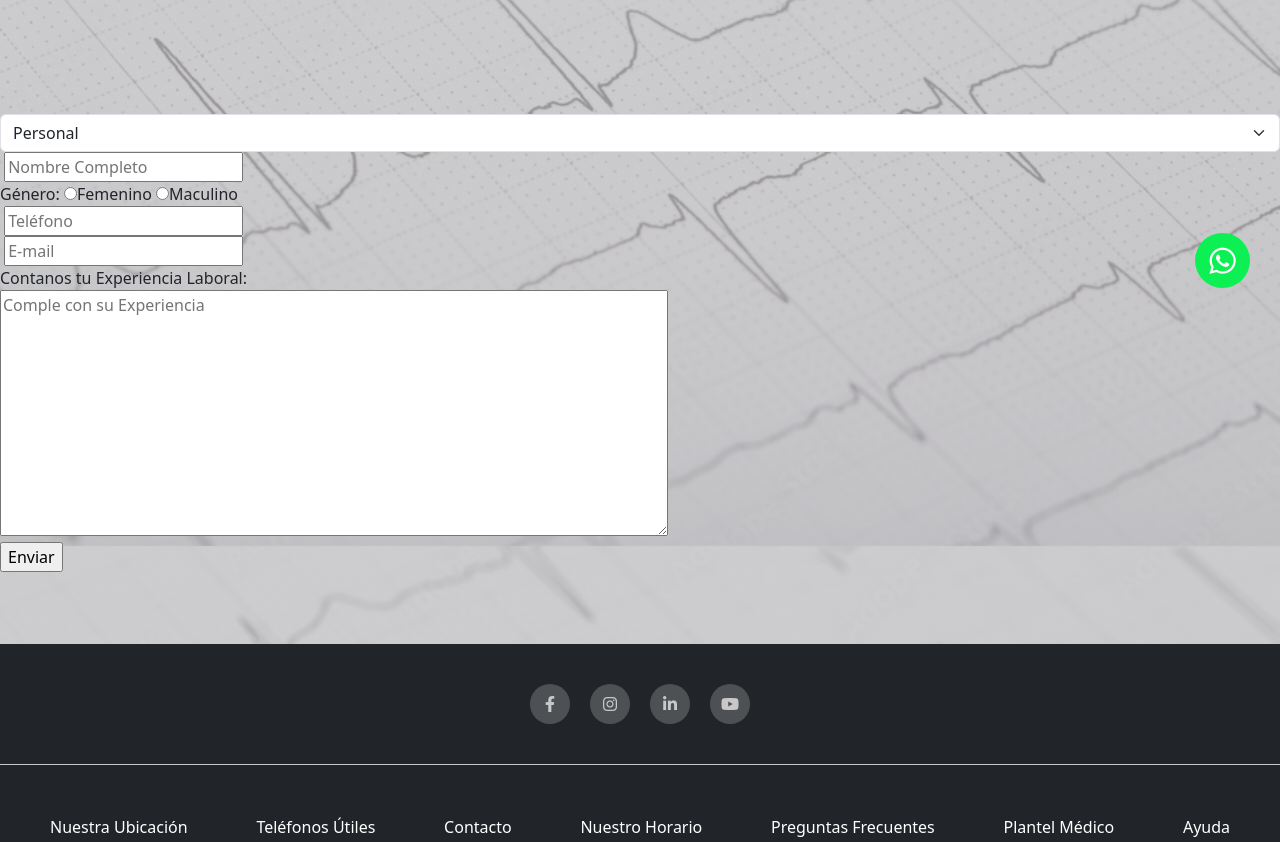
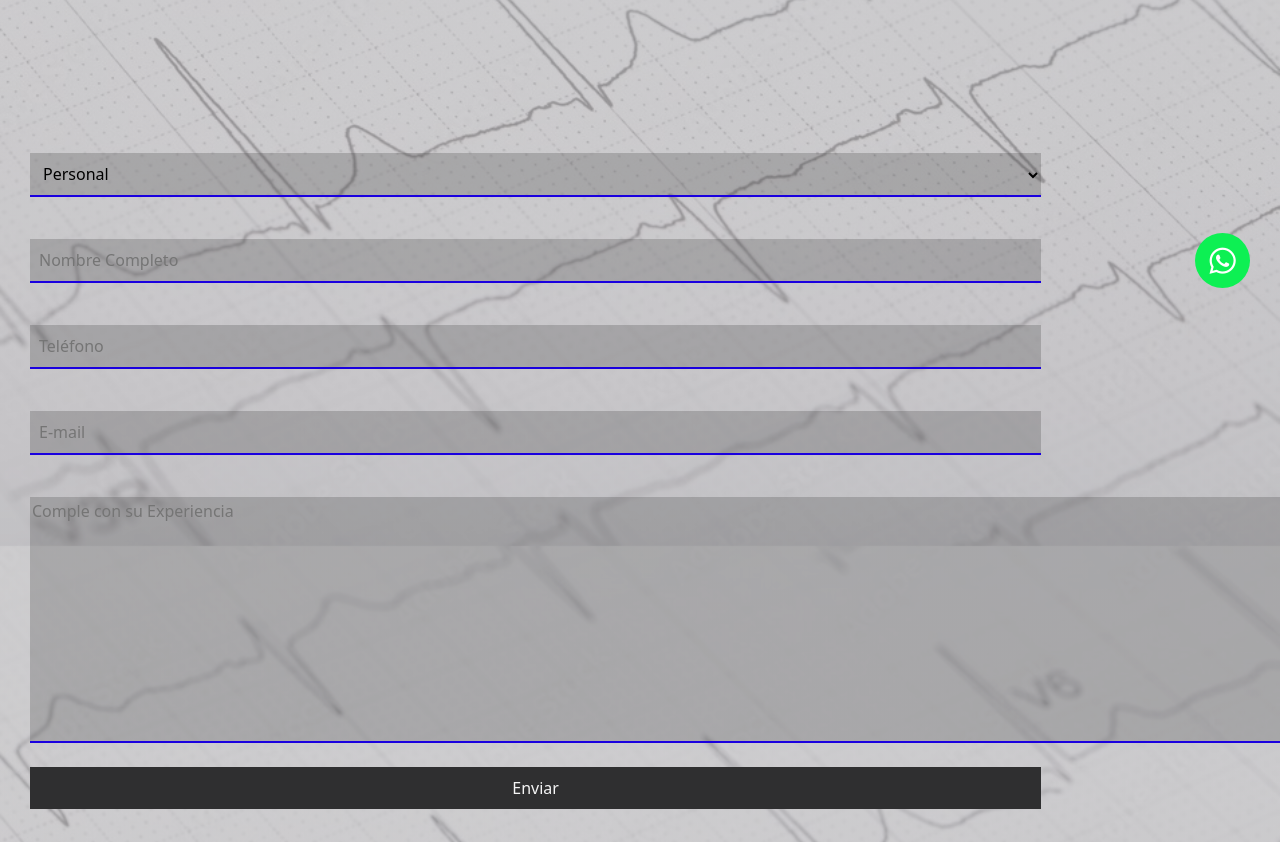
Before and after one commit to MariaPiaOllivier/repositorioenclase, a website: page paginas/enviarcv.html in a window 1280 px wide. Shown: the part 482-1324 px from the top of the page. Drawn offline with nearby package versions, Linux system fonts and the light colour scheme.

Commit message:
se modifica estilo del formulario

```diff
--- a/paginas/enviarcv.html
+++ b/paginas/enviarcv.html
@@ -80,11 +80,9 @@
         <a href="https://wa.me/542942369226"class="linkWhas" target="_blank">
             <i class="fab fa-whatsapp"></i></a>
     </div>
-
     <div class="containerTituloForm">
        <h1 class="containerTituloForm__titulo">¿Te interesa Trabajar con Nosotros?</h1>
      </div>
-
      <div class="containerTxtoImgForm">
       <img src="../Assets/img/enviar-CV-.jpg"
       class="containerTxtoImgForm__img" alt="tecla enviar cv">
@@ -96,87 +94,21 @@
      </div>
     <br>
     <br>
-      <!-- <form class="row g-3 needs-validation justify-content-md-center" novalidate>
-        <div class="form-datos col-md-3 d-flex">
-          <label for="validationTooltip01" class="form-label"></label>
-          <input type="text" class="form-control" id="validationTooltip01"placeholder="Nombre" value="" required>
-          <div class="valid-tooltip">
-          </div>
-        </div>
-        <div class="col-md-3 d-flex">
-          <label for="validationTooltip02" class="form-label"></label>
-          <input type="text" class="form-control" id="validationTooltip02" placeholder="Apellido" value="" required>
-          <div class="valid-tooltip">
-          </div>
-        </div>
-
-        <div class="col-md-3 d-flex">
-          <label for="validationTooltip02" class="form-label"></label>
-          <input type= "tel" class="form-control" id="validationTooltip02" placeholder="Teléfono" value="" required>
-          <div class="valid-tooltip">
-          </div>
-        </div>
-
-        <div class="col-md-5 d-flex">
-          <label for="validationTooltipUsername" class="form-label"></label>
-          <div class="input-group has-validation">
-            <span class="input-group-text" id="validationTooltipUsernamePrepend">@</span>
-            <input type="text" class="form-control" id="validationTooltipUsername" placeholder="Correco Electrónico" aria-describedby="validationTooltipUsernamePrepend" required>
-          </div>
-        </div>
-
-        <div class="col-md-2 d-flex">
-          <label for="validationTooltip04" class="form-label"></label>
-          <select class="form-select" id="validationTooltip04" required>
-            <option selected disabled value="Seleccione Tipo de Personal">Género</option>
-            <option>Femenino</option>
-            <option>Masculino</option>
-            <option>No Contestar</option>
-          </select>
-        </div>
-
-        <div class="col-md-3 d-flex">
-          <label for="validationTooltip04" class="form-label"></label>
-          <select class="form-select" id="validationTooltip04" required>
-            <option selected disabled value="Seleccione Tipo de Personal">Seleccione Tipo de Personal</option>
-            <option>Personal Médico</option>
-            <option>Personal de Salud</option>
-            <option>Personal Administrativo</option>
-            <option>Otro</option>
-          </select>
-        </div>
-
-        <div class="form-floating">
-          <textarea class="form-control" placeholder="Leave a comment here"
-          id="floatingTextarea2" style="height: 200px" ></textarea>
-          <label for="floatingTextarea2">Experiencia Laboral</label>
-        </div>
-
-      <div class="col-1">
-        <button class="btn btn-secondary" type="submit">ENVIAR</button>
-      </div>
-    </form> -->
     <br>
     <br>
-    <form class="contenidoForm">
-
-      <select class="form-select" aria-label="Default select example">
+    <section>
+      <form class="containerForm">
+        <select name="formulario__personal" id="">
           <option selected>Personal</option>
-        <option value="1">Médico</option>
-        <option value="2">Administrativo</option>
-        <option value="3">Personal de Salud</option>
+          <option value="personal">Médico</option>
+          <option value="personal">de Salud</option>
+          <option value="personal">Administrativo</option>
+          <option value="personal">Otro</option>
         </select>
-
 
         <div class="nombreApellForm">
             <label for=""></label>
             <input type="text" placeholder="Nombre Completo">
-      </div>
-
-      <div class="generoForm">
-          <label for="">Género:</label>
-          <input name="genero" type="radio" value="Femenino">Femenino
-          <input name="genero" type="radio" value="Masculino">Maculino
         </div>
 
         <div class="telefonoForm">
@@ -190,20 +122,20 @@
         </div>
 
         <div class="experienciaForm">
-          <label for="">Contanos tu Experiencia Laboral:</label>
+            <label for=""></label>
         </div>
 
         <div class="txtAreaForm">
-          <textarea name="" id="" cols="70" placeholder="Comple con su Experiencia" rows="10"></textarea>
+            <textarea name="" id="" cols="135" placeholder="Comple con su Experiencia" rows="10"></textarea>
         </div>
 
         <div class="botonEnviar">
             <input type="button" value="Enviar">
         </div>
     </form>
-    <br>
-    <br>
-    <br>
+   </section>
+   </main>
+
     <footer class="piePagina d-grid bg-dark" >
 
       <div class="contenedorRsSoc">
--- a/scss/_enviarcv.scss
+++ b/scss/_enviarcv.scss
@@ -9,6 +9,66 @@
         @include estiloH1;
     }
 }
+.containerForm{
+    display: flex;
+    flex-direction: column;
+    max-width: 700px;
+    text-align: center;
+    padding: 30px;
+    input{
+        align-items:center ;
+        width: 158%;
+        padding: 9px;
+        margin: 9px 0px;
+        border: none;
+        border-bottom: solid 2px #1a00df;
+        background-color: rgba(51, 51, 51, 0.234);
+    }
+    input:focus{
+        background-color: rgba(114, 114, 189, 0.432);
+        outline: none;
+        border-bottom: solid 2px #302d46;
+    }
+    select{
+        width: 158%;
+        padding: 9px;
+        margin: 9px 0px;
+        border: none;
+        border-bottom: solid 2px #1a00df;
+        background-color: rgba(51, 51, 51, 0.234);
+    }
+    select:focus{
+        background-color: rgba(114, 114, 189, 0.432);
+        outline: none;
+        border-bottom: solid 2px #302d46;
+    }
+    textarea{
+        border: none;
+        border-bottom: solid 2px #202125;
+        border-bottom: solid 2px #1a00df;
+        margin: 9px 0px;
+        background-color:rgba(51, 51, 51, 0.234) ;
+        outline: none;
+        resize: none;
+    }
+    textarea:focus{
+        background-color: rgba(114, 114, 189, 0.432);
+        outline: none;
+        border-bottom: solid 2px #302d46;
+    }
+    .botonEnviar input{
+        margin: 9px 0px;
+        background-color:#2f2f30 ;
+        color: $colorLetra;
+        border-bottom: #1a00df;
+    }
+    .botonEnviar input:focus{
+        background-color: rgba(85, 85, 116, 0.432);
+        color:rgba(85, 85, 116, 0.432);
+        box-shadow: #2f2f30;
+    }
+}
+
 .containerTxtoImgForm{
     display: grid;
     grid-template-columns: 20px 1fr 1fr 1fr 20px;
@@ -29,8 +89,3 @@
         @include estiloParrafos;
     }
 }
-.row{
-    @include bg-borde;
-    margin: 20px 100px;
-    height:400px;
-}
```
Also changed, not shown: css/main.css, 1 other file. Lines whose indentation alone changed are shown as unchanged.
